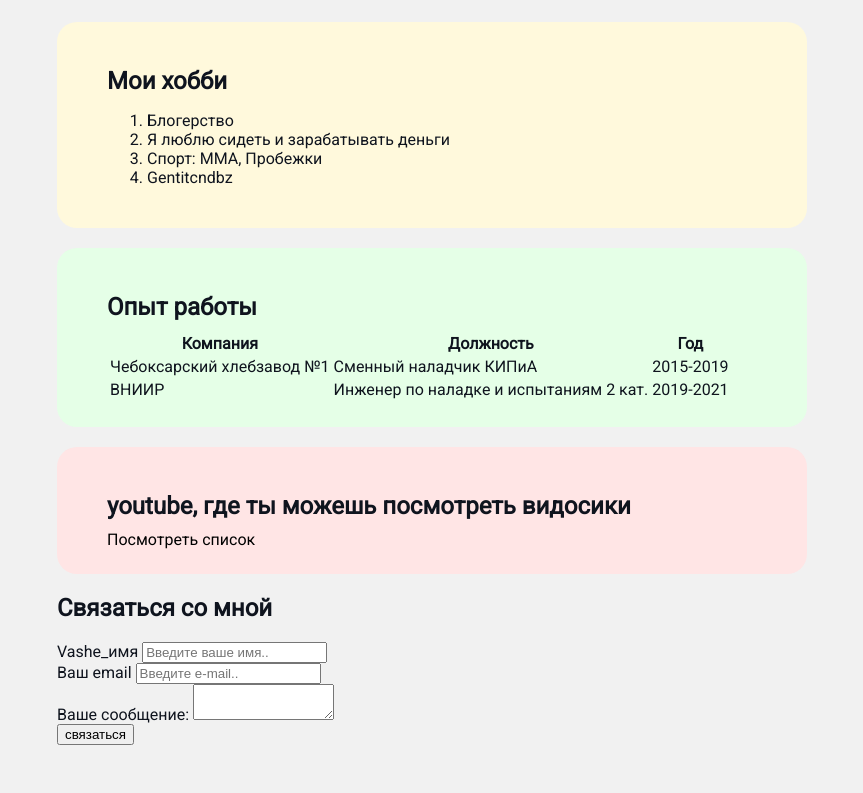
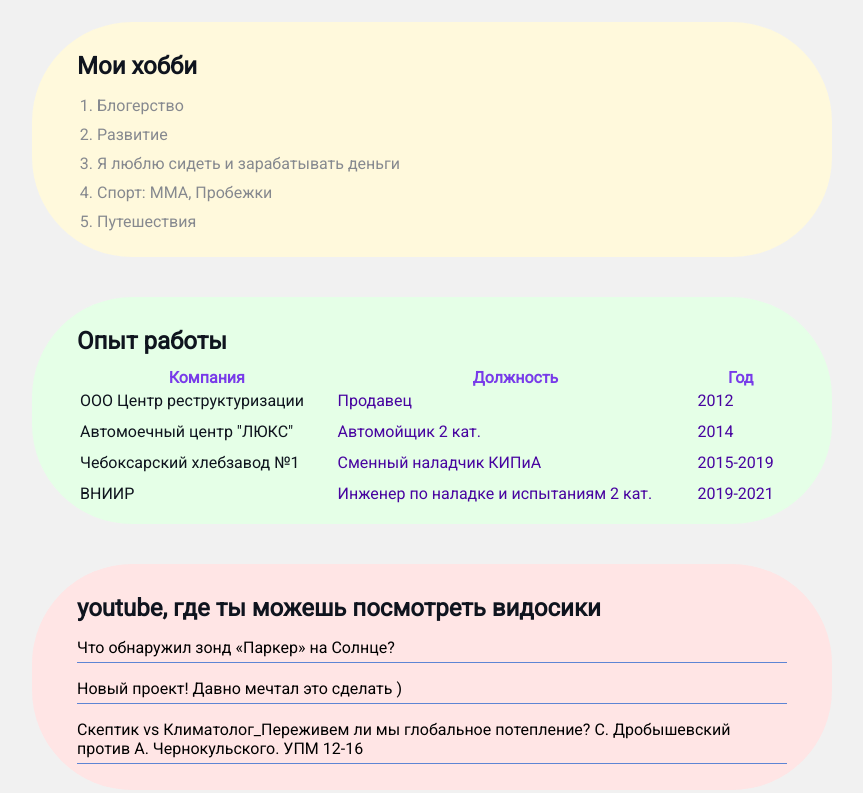
Before and after one commit to Vladimir6421/vn, a plain HTML site: page index.html in a window 1280 px wide. Shown: the part 364-1157 px from the top of the page, without its empty margins (208-1071 px from the left). Drawn offline with Linux system fonts and the light colour scheme.

Commit message:
Add files via upload

```diff
--- a/index.html
+++ b/index.html
@@ -43,11 +43,12 @@
      <div class="card bg-yellow">
 
      <h2>Мои хобби</h2>
-     <ol>
+     <ol class="list">
          <li>Блогерство</li>
+         <li>Развитие</li>
           <li>Я люблю сидеть  и зарабатывать деньги</li>
           <li>Спорт: ММА, Пробежки </li>
-          <li>Gentitcndbz</li>
+          <li>Путешествия</li>
         </ol>
 
     </div>
@@ -63,30 +64,43 @@
 
 
             <h2>Опыт работы</h2>
-            <table>
-                <thead>
-                <tr>
+            <table class="table">
+
+                <tr class="temp">
                     <th>Компания</th>
                     <th>Должность</th>
                     <th>Год</th>
                 </tr>
 
+                <tr>
+                    <td>ООО Центр реструктуризации</td>
+                    <td>Продавец</td>
+                    <td>2012</td>
+                </tr>
 
-                </thead>
-                <tbody>
+
+                <tr>
+                    <td>Автомоечный центр "ЛЮКС"</td>
+                    <td>Автомойщик 2 кат.</td>
+                    <td>2014</td>
+                </tr>
+
                 <tr>
                     <td>Чебоксарский хлебзавод №1</td>
                     <td>Сменный наладчик КИПиА</td>
                     <td>2015-2019</td>
                 </tr>
+
+
                      <tr>
                     <td>ВНИИР</td>
                     <td>Инженер по наладке и испытаниям 2 кат.</td>
                     <td>2019-2021</td>
+                    </tr>
 
             </table>
          </div>
-        </tbody>
+
             <!--tfoot></!--tfoot- для отображения, например, подсчета под таблицей. Пока не используется-->
 
 
@@ -97,38 +111,72 @@
 
 
         <h2>youtube, где ты можешь посмотреть видосики</h2>
-        <a href="youtube.html">Посмотреть список
+        <ul class="link-list">
+            <li>
+               <a href="https://www.youtube.com/watch?v=rsZFwUg2N6Q&ab_channel=KOSMO">
+                  Что обнаружил зонд «Паркер» на Солнце?</a>
+      </li>
+      </ul>
 
-        </a>
+
+      <ul class="link-list">
+         <li>
+            <a href="https://www.youtube.com/watch?v=fl-eJcX6oSQ&ab_channel=%D0%98%D0%9B%D0%AC%D0%94%D0%90%D0%A0%D0%90%D0%92%D0%A2%D0%9E-%D0%9F%D0%9E%D0%94%D0%91%D0%9E%D0%A0">
+               Новый проект! Давно мечтал это сделать )</a>
+      </li>
+      </ul>
+
+
+
+      <ul class="link-list">
+         <li>
+            <a href="https://www.youtube.com/watch?v=E6WdSqbM58k&ab_channel=ScienceVideoLab">
+               Скептик vs Климатолог_Переживем ли мы глобальное потепление? С. Дробышевский против А. Чернокульского. УПМ 12-16</a>
+      </li>
+      </ul>
+
    </div>
+
+
+<div class="contact">
 
         <h2>Связаться со мной</h2>
         <form action="/">
+            <div class="row">
+
+            <div class="form-group">
            <label for="name">Vashe_имя</label>
             <input type="text" id="name"
             placeholder="Введите ваше имя..">
             <!--если атрибут for & id совпадают, то при нажатии на имя, автоматически начнется ввод имени в графе-->
+        </div>
+    </div>
 
-            <br>
+        <div class="form-group">
 
             <label for="email">Ваш email</label>
             <input type="text" id="email"  placeholder="Введите e-mail..">
            <!-- если атрибут for & id совпадают, то при нажатии на имя, автоматически начнется ввод имени в графе-->
 
 
+
+           <label for="text">Вашe сообщение:<label>
             <br>
 
-           <label for="text">Вашe сообщение:<label>
+    <textarea id="text" rows="6" cols="auto" >
+        Привет, я хотел бы..
 
-    <textarea id="text" rows="2" cols="15" ></textarea>
+    </textarea>
 
            <br>
-
            <input type="submit" value="связаться">
              <!-- примеры type инпутов: password, color, date, range, checkbox, radio, submit_кнопка_,   -->
            </label>
+        </div>
 
         </form>
+    </div>
+</div>
 
 
 <!--
@@ -150,7 +198,7 @@
     -->
 
 
-     <div style="margin-bottom: 500px;">
+     <div style="margin-bottom: 450px;">
 
      </div>
 
--- a/styles.css
+++ b/styles.css
@@ -3,7 +3,8 @@
 /*
 * {
     padding: 0;
-    margin: 0;
+    margin: 0 - эьто для того чтобы ко всем элементам применить
+;
 }
 */
 
@@ -13,13 +14,14 @@ body {
 
     font-size: 16px;
     font-weight: normal;
-    font-family: 'Roboto', sans-serif;
+    /*font-family: 'Roboto', sans-serif;*/
 
     /*font-family: Cambria, Cochin, Georgia, Times, 'Times New Roman', serif*/
     /*font: normal 16px*/
 
 
-   /* font-family: 'Roboto', sans-serif;*/
+    font-family: 'Roboto', sans-serif;
+
 }
 
 
@@ -69,7 +71,7 @@ a:visited {
 
 /*box-model*/
 .container {
-    max-width: 750px;
+    max-width: 800px;
     margin: auto;
 }
 
@@ -131,10 +133,10 @@ box-sizing: border-box;
 
 
 .card {
-    padding: 25px 50px;
+    padding: 10px 45px;
 
-     margin-bottom: 20px;
-     border-radius: 20px;
+     margin-bottom: 40px;
+     border-radius: 100px;
 }
 
 .card h2{
@@ -144,5 +146,81 @@ box-sizing: border-box;
 
 .list {
     padding: 0 20px;
+}
+
+
+.list li {
+    color: #86898f;
+    margin-bottom: 10px;
+  /*  border-bottom: 5px solid blue;*/
+}
+
+.table {
+    width: 100%;
+
+}
+
+.table td {
+    padding-bottom: 9px;
+}
+
+
+/* .table .temp td .temp th {
+    color: brown;
+} */
+
+.table .temp  {
+    color: rgb(120, 59, 233);
+}
+
+
+.table td:nth-child(2) ,
+.table td:nth-child(3)  {
+    color: rgb(72, 4, 160);
+}
+
+/*.table tr:nth-child(odd) {
+    color: green  ;
+}*/
+
+.link-list {
     list-style: none;
+    padding: 0;
+    }
+
+.link-list li {
+    margin-bottom: 10px;
+    padding-bottom: 5px;
+    border-bottom: 1px solid #5d85d4;
 }
+
+
+.contact h2 {
+    text-align: center;
+}
+
+.form-group label{
+    display: block;
+    font-size: 14px;
+    color: #86898f;
+}
+
+.form-group input,
+.form-group textarea
+ {
+    width: 100%;
+    box-sizing: border-box;
+    border: none;
+    /*background: transparent;*/
+    border-bottom: 1px solid #ccc;
+    color: #000;
+    padding: 5px 0 7px;
+    /*outline: none;*/
+    font-family: inherit;
+
+
+}
+
+/*.row{
+    display: flex;
+}*/
```
Lines whose indentation alone changed are shown as unchanged.
